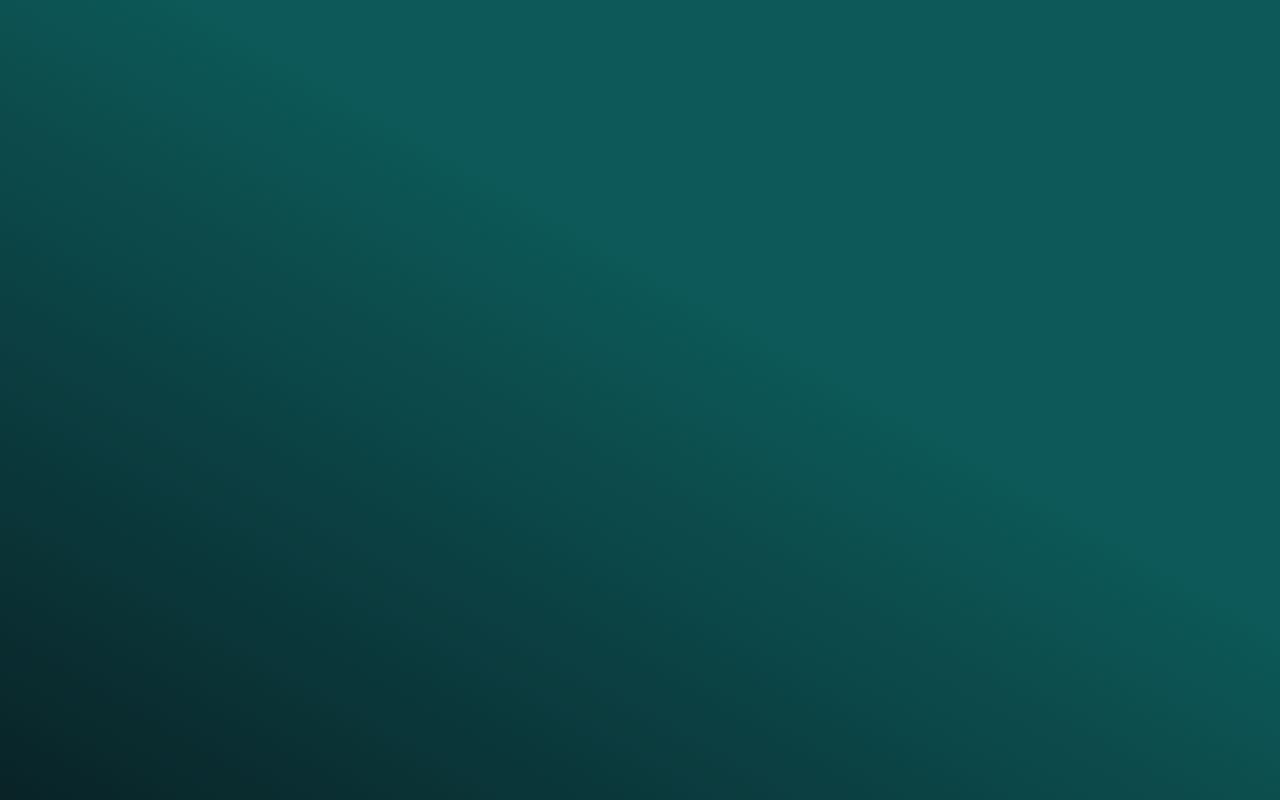
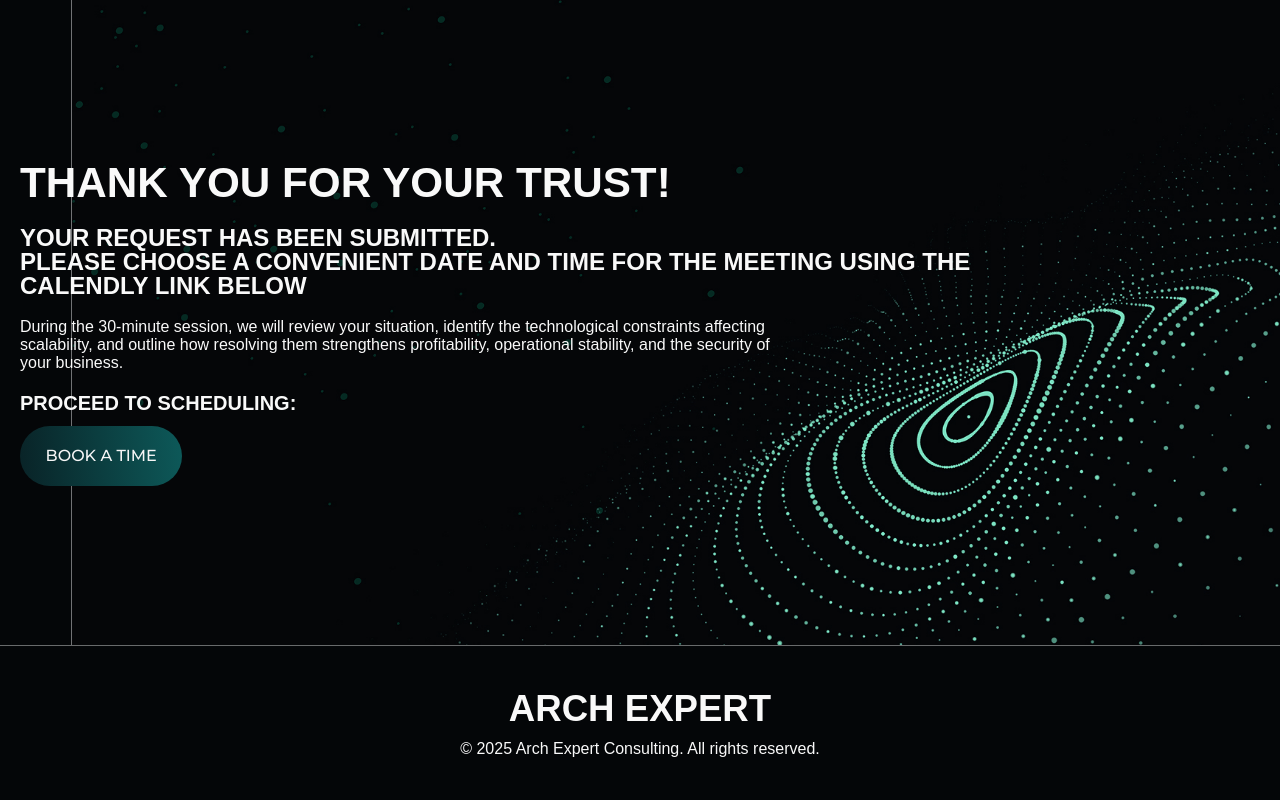
Before and after one commit to gromimol/archExpert, a PHP site: page /security-landing/success-page.html in a window 1280 px wide. Run offline with PHP 8.4, Linux system fonts and the light colour scheme.

Commit message:
страница успеха

```diff
--- a/security-landing/index.html
+++ b/security-landing/index.html
@@ -754,7 +754,6 @@
                     <a href="#why-us">Why Us</a>
                     <a href="#cases">Cases</a>
                     <a href="#faq">FAQ</a>
-                    <a href="#request-audit">Request Audit</a>
                 </nav>
 
                 <div class="footer__logo">
@@ -779,7 +778,7 @@
                 <div class="modal__title">
                     Fill out the form to book<br /> <span class="text-green-dark">a free 30-minute meeting</span>
                 </div>
-                <form action="#">
+                <form action="success-page.html" method="get">
                     <div class="input-wrapper">
                         <label for="name">name</label>
                         <input type="text" id="name" placeholder="Your name" required>
--- a/security-landing/style.css
+++ b/security-landing/style.css
@@ -1728,7 +1728,51 @@
     }
 }
 /* END MODAL */
-
+/* SUCCESS PAGE */
+.success-page {
+    background: #040608;
+    display: flex;
+    flex-direction: column;
+    min-height: 100vh;
+}
+.success-page__content {
+    flex: 1;
+    display: flex;
+    align-items: center;
+    background: transparent url('img/success_bg.jpg') no-repeat 100% 100%;
+    background-size: contain;
+}
+.success-page__content__body {
+    display: flex;
+    flex-direction: column;
+    align-items: flex-start;
+    gap: max(15px, 2.8rem);
+    max-width: 1000px;
+
+    & .h3 {
+        line-height: 1;
+    }
+
+    & p {
+        max-width: 785px;
+    }
+}
+.success-page__content__cta {
+    display: flex;
+    align-items: flex-start;
+    flex-direction: column;
+    gap: max(10px, 1.6rem);
+}
+.success-page__footer {
+    padding: 6rem 0;
+    border-top: 1px solid rgba(255, 255, 255, 0.4);
+    text-align: center;
+
+    & .copyright {
+        margin-top: max(10px, 1.3rem);
+    }
+}
+/* END SUCCESS PAGE */
 /* ===== DESKTOP MEDIA QUERIES ===== */
 @media(width > 1200px) {
     .for-desctop {
--- a/security-landing/success-page.html
+++ b/security-landing/success-page.html
@@ -7,6 +7,35 @@
     <link rel="stylesheet" href="style.css">
 </head>
 <body>
+    <div class="success-page">
+        <div class="success-page__content">
+            <div class="container">
+                <div class="success-page__content__body">
+                    <div class="h1">Thank you for your trust!</div>
+                    <div class="h3">
+                        Your request has been submitted.<br /> Please choose a convenient date and time for the meeting using the Calendly link below
+                    </div>
+                    <p>
+                        During the 30-minute session, we will review your situation, identify the technological constraints affecting scalability, and outline how resolving them strengthens profitability, operational stability, and the security of your business.
+                    </p>
+                    <div class="success-page__content__cta">
+                        <div class="h4">
+                            Proceed to scheduling:
+                        </div>
 
+                        <a href="https://calendly.com/sandybear/interview" target="_blank" class="btn btn--green">Book a time</a>
+                    </div>
+                </div>
+            </div>
+        </div>
+        <div class="success-page__footer">
+            <div class="container">
+                <div class="h2">arch expert</div>
+                <p class="copyright">
+                    © 2025 Arch Expert Consulting. All rights reserved.
+                </p>
+            </div>
+        </div>
+    </div>
 </body>
 </html>
```
Also changed, not shown: security-landing/img/success_bg.jpg (added).
